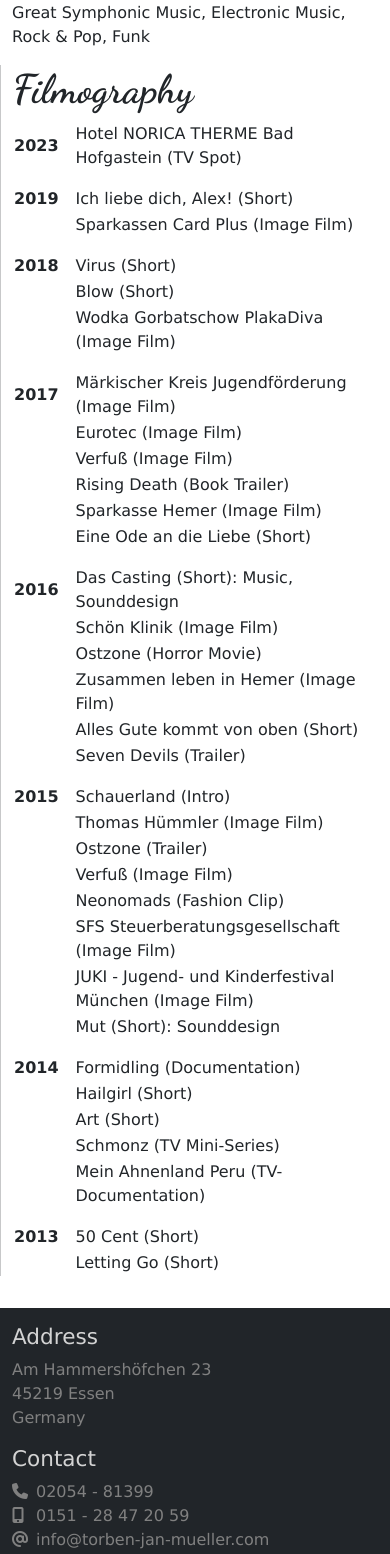
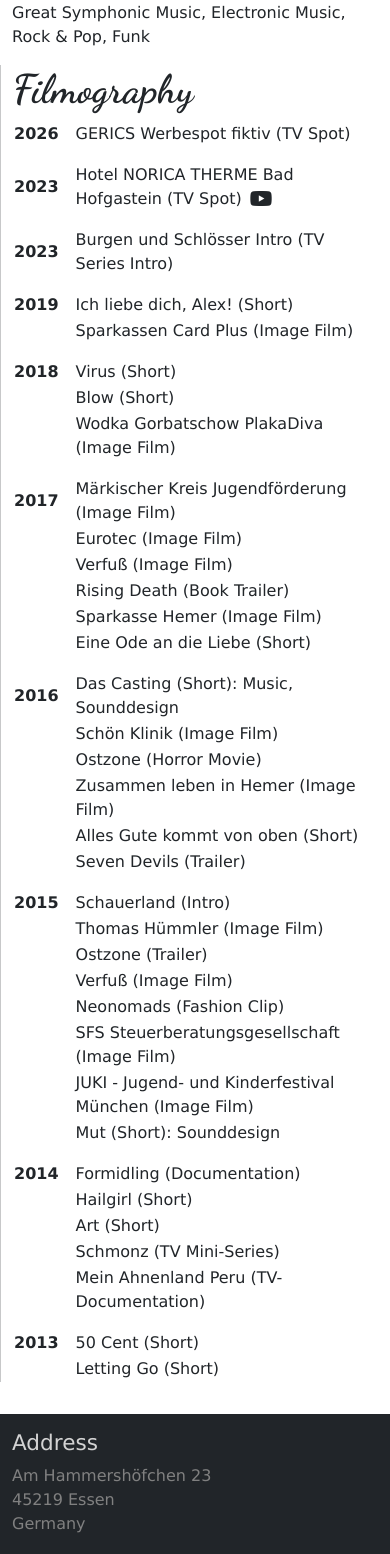
Before and after one commit to torbenmueller/torben-jan-mueller, an Angular app: page /about in a window 390 px wide. Shown: the part 1000-2554 px from the top of the page. Built offline with nearby package versions, Linux system fonts and the light colour scheme.

Commit message:
filmography updated, phone numbers include international dialing codes

```diff
--- a/src/app/components/about/about.component.html
+++ b/src/app/components/about/about.component.html
@@ -34,9 +34,17 @@
 		<table>
 			<tbody class="list-unstyled">
 				<tr>
-					<td class="latest-year">2023</td>
+					<td class="latest-year">2026</td>
+					<td>GERICS Werbespot fiktiv (TV Spot)</td>
+				</tr>
+				<tr>
+					<td class="year">2023</td>
 					<td><a href="https://www.youtube.com/watch?v=fgvOdXr5U3Q" rel="noopener noreferrer"
-						target="_blank">Hotel NORICA THERME Bad Hofgastein (TV Spot)</a></td>
+						target="_blank">Hotel NORICA THERME Bad Hofgastein (TV Spot)<i class="fa-brands fa-youtube fa-lg ms-2"></i></a></td>
+				</tr>
+				<tr>
+					<td class="year">2023</td>
+					<td>Burgen und Schlösser Intro (TV Series Intro)</td>
 				</tr>
 				<tr>
 					<td class="year">2019</td>
--- a/src/app/components/footer/footer.component.html
+++ b/src/app/components/footer/footer.component.html
@@ -12,8 +12,8 @@
 			<div>
 				<h4>Contact</h4>
 				<ul class="list-unstyled">
-					<p><i class="fas fa-phone me-2"></i>02054 - 81399</p>
-					<p><i class="fas fa-mobile-alt mr-12"></i>0151 - 28 47 20 59</p>
+					<p><i class="fas fa-phone me-2"></i>+49 2054 81399</p>
+					<p><i class="fas fa-mobile-alt mr-12"></i>+49 151 28 47 20 59</p>
 					<a href="mailto:info@torben-jan-mueller.com"><i class="fas fa-at me-2"></i>{{email}}</a>
 				</ul>
 			</div>
```
